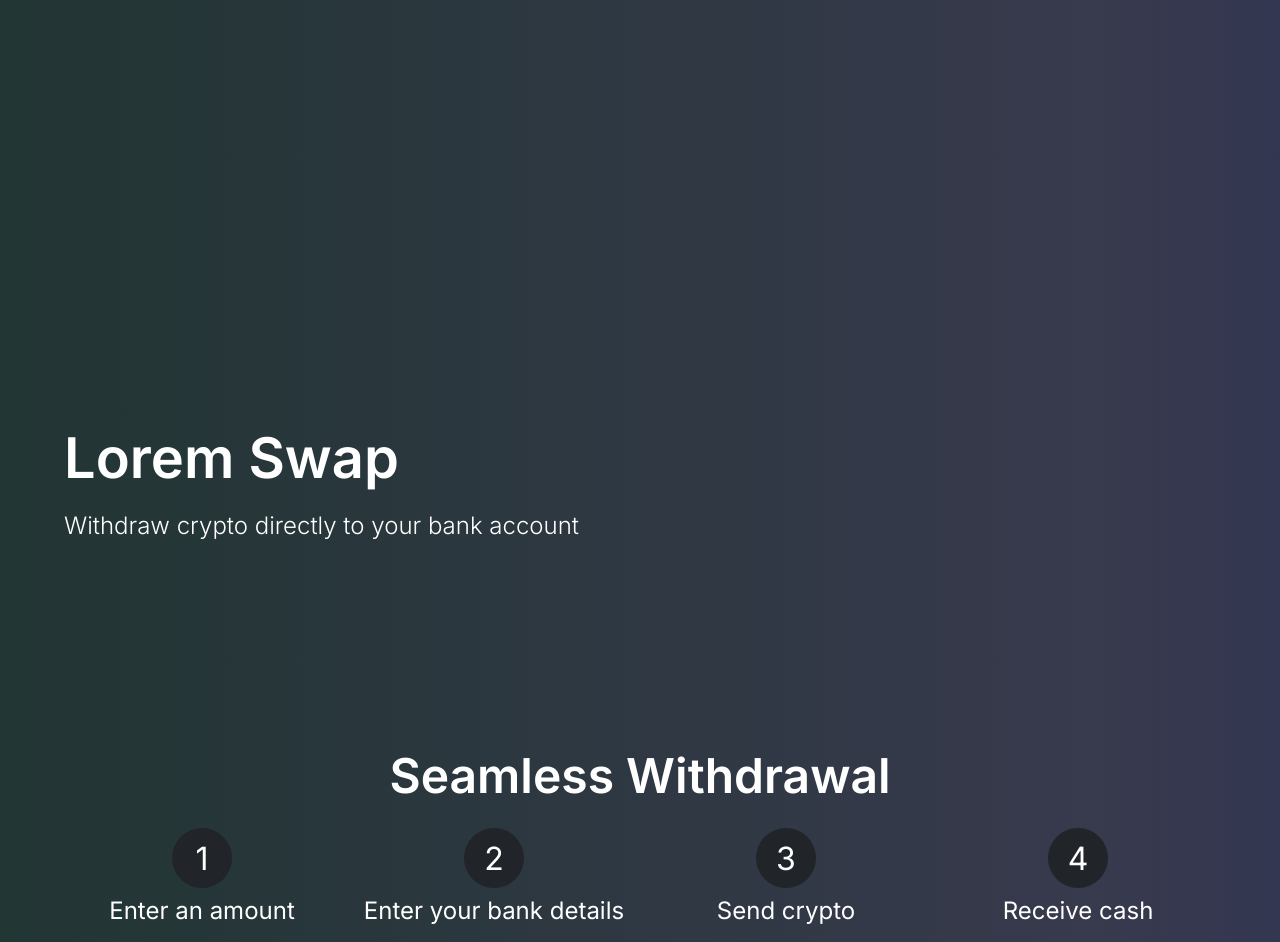
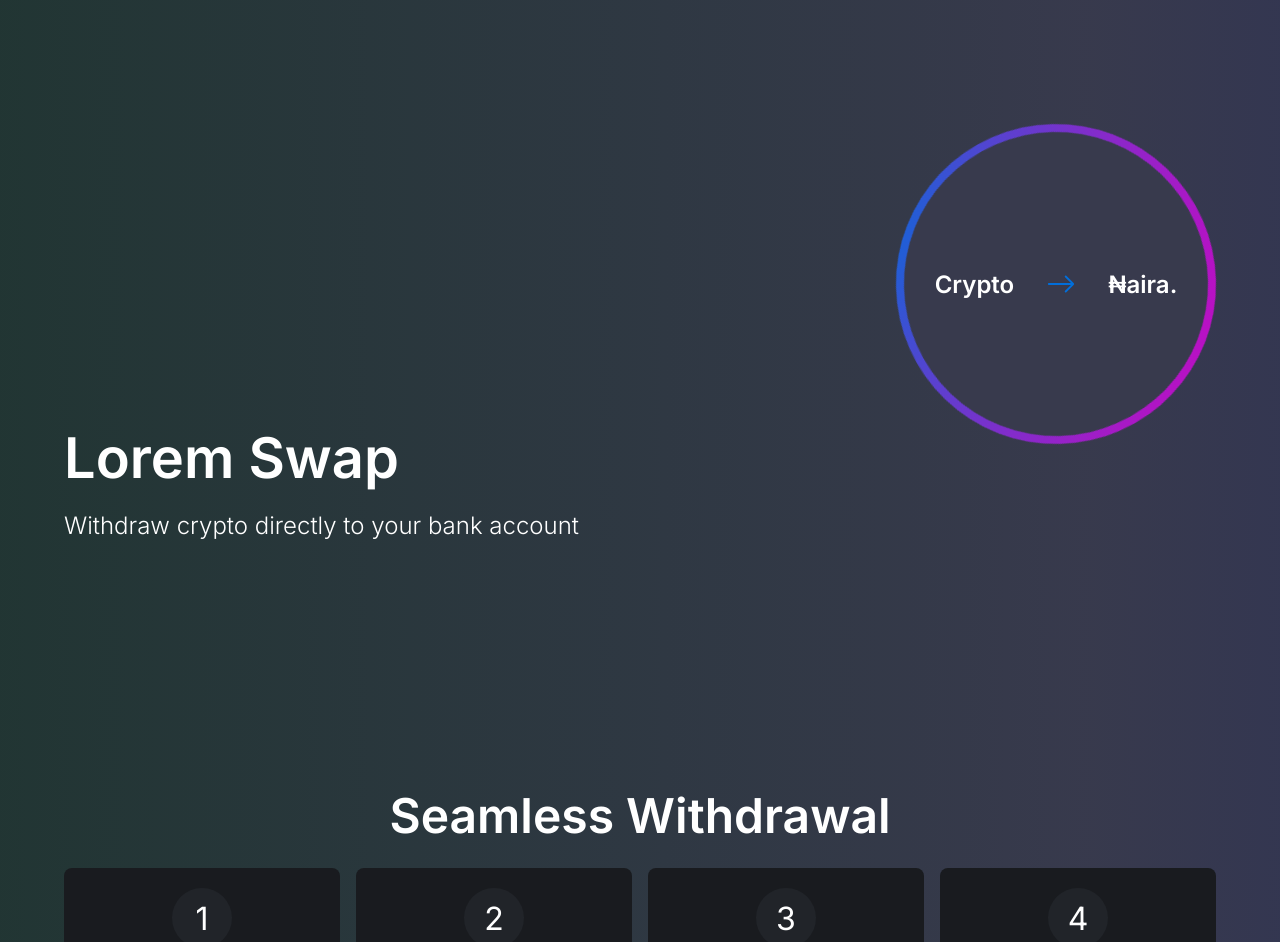
Before and after one commit to elijahthis/lorem-swap, a React (Create React App) app: page / in a window 1280 px wide. Shown: the part 100-1042 px from the top of the page. Built offline with nearby package versions, Linux system fonts and the light colour scheme.

Commit message:
more landing page tweaks + netlify redirects

```diff
--- a/src/components/home/Hero.jsx
+++ b/src/components/home/Hero.jsx
@@ -1,4 +1,6 @@
 import "./styles.scss";
+import { TbCurrencyNaira } from "react-icons/tb";
+import { BsArrowRight } from "react-icons/bs";
 
 const Hero = () => (
 	<div className="Hero">
@@ -6,6 +8,12 @@ const Hero = () => (
 			<h1>Lorem Swap</h1>
 			<p>Withdraw crypto directly to your bank account</p>
 		</div>
+		<div className="side-show">
+			<div className="txt">
+				<p>Crypto</p> <BsArrowRight /> <p>₦aira.</p>
+			</div>
+			<div className="robo-robo"></div>
+		</div>
 	</div>
 );
 
--- a/src/components/home/styles.scss
+++ b/src/components/home/styles.scss
@@ -1,9 +1,19 @@
+@keyframes spin {
+	from {
+		transform: rotate(0deg);
+	}
+	to {
+		transform: rotate(360deg);
+	}
+}
+
 .Hero {
 	height: 100%;
 	min-height: 100vh;
 	padding: 4rem;
 	padding-bottom: 6rem;
 	display: flex;
+	justify-content: space-between;
 
 	h1 {
 		margin-bottom: 1.2rem;
@@ -18,10 +28,54 @@
 		margin-top: auto;
 		margin-bottom: 4rem;
 	}
+	.side-show {
+		margin-top: auto;
+		margin-bottom: auto;
+
+		width: 320px;
+		height: 320px;
+		display: grid;
+		place-items: center;
+		position: relative;
+
+		.txt {
+			display: flex;
+			flex-direction: row;
+			align-items: center;
+			gap: 2rem;
+			z-index: 1;
+			p {
+				font-weight: 600;
+			}
+
+			svg {
+				width: 30px;
+				height: 30px;
+
+				fill: #016eda;
+				// radial-gradient(circle at left top, #016eda, #d900c0);
+			}
+		}
+
+		.robo-robo {
+			border: 8px double transparent;
+			background-image: linear-gradient(#383a4d, #383a4d),
+				radial-gradient(circle at left top, rgb(1, 110, 218), rgb(217, 0, 192));
+			background-origin: border-box;
+			background-clip: padding-box, border-box;
+			transition: all 0.5s;
+
+			position: absolute;
+			width: 100%;
+			height: 100%;
+			border-radius: 50%;
+			animation: spin 2s ease-in-out 0s infinite forwards;
+		}
+	}
 }
 
 .Steps {
-	padding: 1.5rem 4rem;
+	padding: 4rem;
 	min-height: 50vh;
 
 	display: flex;
@@ -44,6 +98,9 @@
 			align-items: center;
 			gap: 0.5rem;
 			text-align: center;
+			background-color: #191b1f;
+			border-radius: 8px;
+			padding: 1.25rem;
 
 			.num {
 				font-size: 2rem;
@@ -58,14 +115,14 @@
 			}
 
 			.desc {
-				color: #c4c4c4;
+				color: rgba(255, 255, 255, 0.6);
 				font-size: 14px;
 			}
 
 			h4 {
 				font-weight: 400;
-				font-size: 1.5rem;
-				margin-bottom: 1rem;
+				font-size: 1.25rem;
+				margin-bottom: 0.75rem;
 			}
 		}
 	}
@@ -116,10 +173,13 @@
 @media screen and (max-width: 1024px) {
 	.Hero {
 		padding: 1.25rem;
+		// display: block;
+		flex-direction: column-reverse;
 
 		.main-text {
-			margin-top: auto;
-			margin-bottom: 50%;
+			// height: 100vh;
+			// margin-top: 80%;
+			margin-bottom: 30%;
 		}
 	}
 
@@ -129,6 +189,12 @@
 		.stepList {
 			flex-direction: column;
 			gap: 2rem;
+
+			.stepItem {
+				h4 {
+					font-size: 18px;
+				}
+			}
 		}
 	}
 
```
Also changed, not shown: 1 other file (tests, documents, lock files or other folders). Lines whose indentation alone changed are shown as unchanged.
